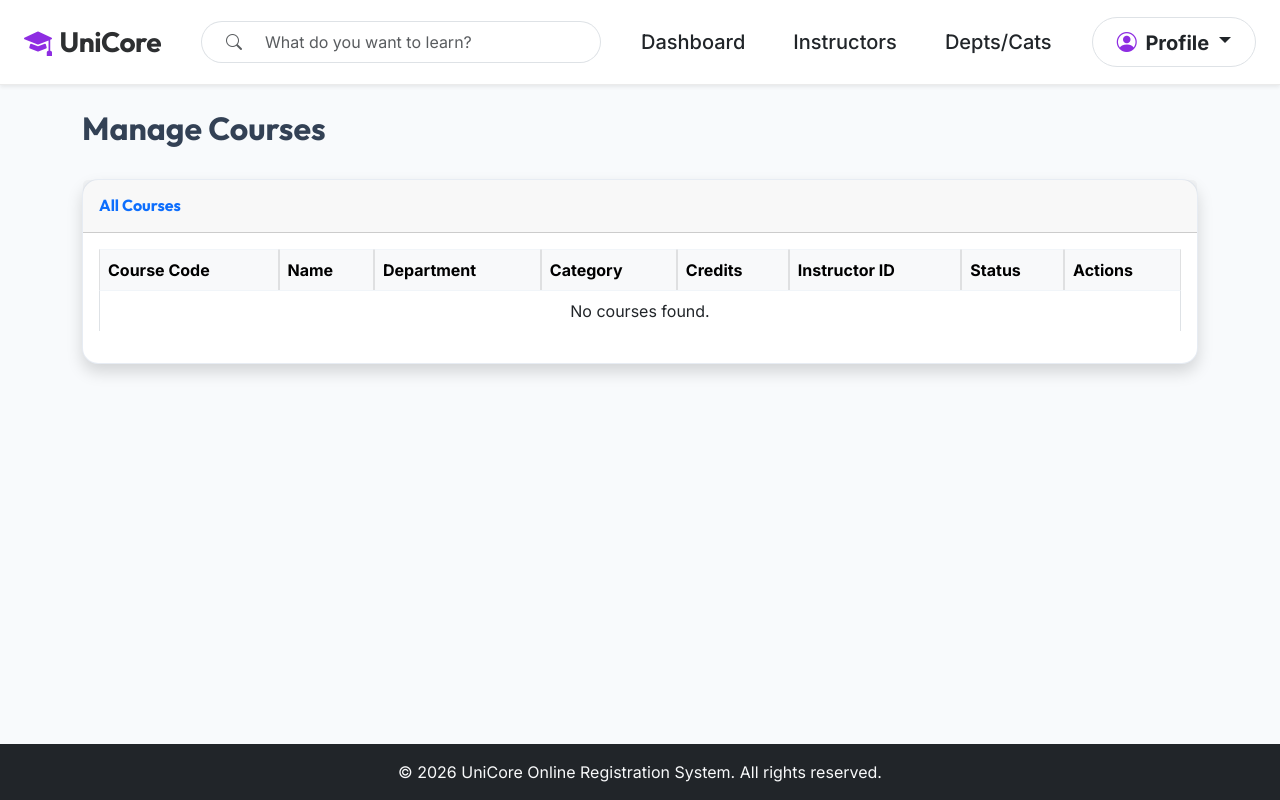
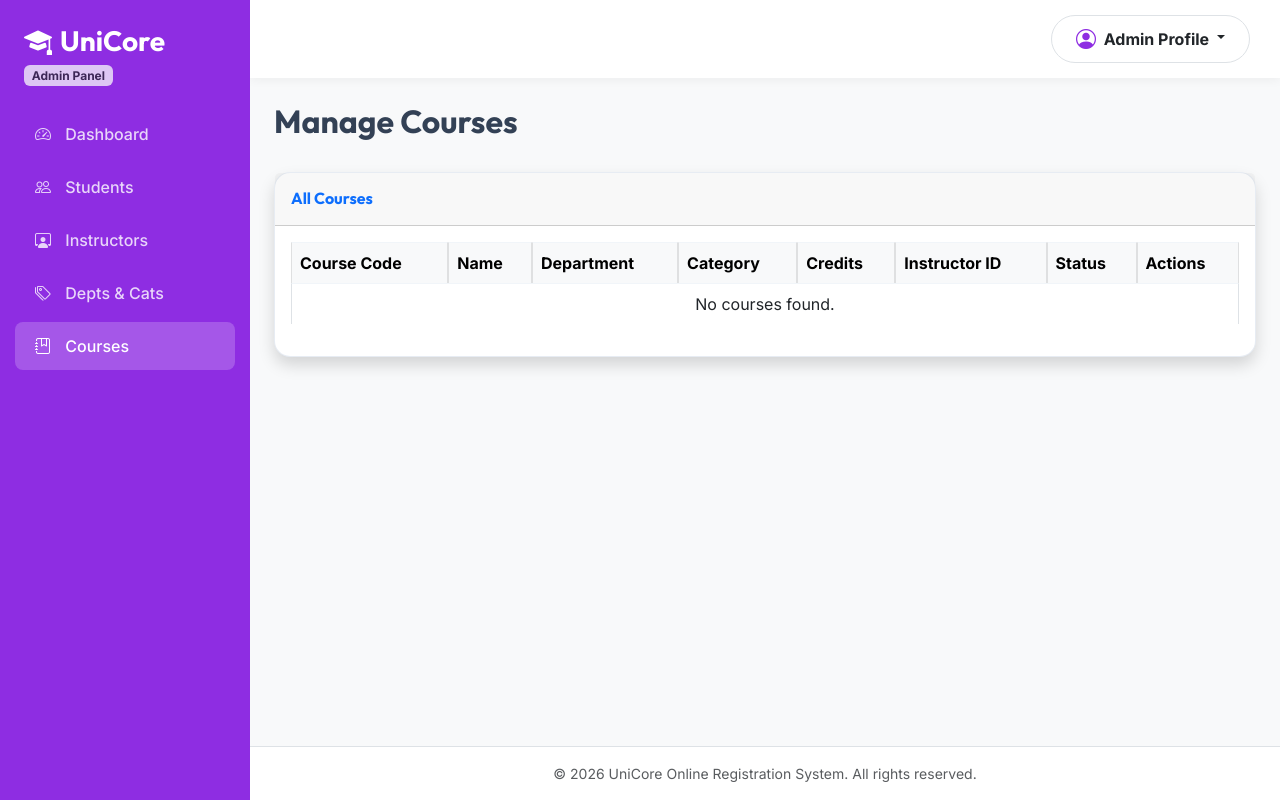
Before and after one commit to MaadhavaM/Online-Course-Registration-System, a Flask app: page /admin/courses in a window 1280 px wide. Run offline with Flask 3, Linux system fonts and the light colour scheme; the visitor is signed in with stand-in values (Sample User, id 1); data that the repository does not hold is empty; parts of the project's set-up code (start-up, migrations or seed data) failed here and were passed over.

Commit message:
initial commit

```diff
--- a/templates/admin/courses.html
+++ b/templates/admin/courses.html
@@ -1,4 +1,4 @@
-{% extends "base.html" %}
+{% extends "admin_base.html" %}
 {% block title %}Manage Courses - UniCore{% endblock %}
 
 {% block content %}
--- a/templates/admin/dashboard.html
+++ b/templates/admin/dashboard.html
@@ -1,4 +1,4 @@
-{% extends "base.html" %}
+{% extends "admin_base.html" %}
 {% block title %}Admin Dashboard - UniCore{% endblock %}
 
 {% block content %}
--- a/templates/admin/dept_cat.html
+++ b/templates/admin/dept_cat.html
@@ -1,4 +1,4 @@
-{% extends "base.html" %}
+{% extends "admin_base.html" %}
 {% block title %}Departments & Categories - UniCore{% endblock %}
 
 {% block content %}
--- a/templates/admin/instructors.html
+++ b/templates/admin/instructors.html
@@ -1,4 +1,4 @@
-{% extends "base.html" %}
+{% extends "admin_base.html" %}
 {% block title %}Manage Instructors - UniCore{% endblock %}
 
 {% block content %}
--- a/templates/admin/students.html
+++ b/templates/admin/students.html
@@ -1,4 +1,4 @@
-{% extends "base.html" %}
+{% extends "admin_base.html" %}
 {% block title %}Manage Students - UniCore{% endblock %}
 
 {% block content %}
--- /dev/null
+++ b/templates/admin_base.html
@@ -0,0 +1,133 @@
+<!DOCTYPE html>
+<html lang="en">
+<head>
+    <meta charset="UTF-8">
+    <meta name="viewport" content="width=device-width, initial-scale=1.0">
+    <title>{% block title %}UniCore Admin Dashboard{% endblock %}</title>
+    <!-- Bootstrap 5 CSS -->
+    <link href="https://cdn.jsdelivr.net/npm/bootstrap@5.3.0/dist/css/bootstrap.min.css" rel="stylesheet">
+    <!-- Bootstrap Icons -->
+    <link rel="stylesheet" href="https://cdn.jsdelivr.net/npm/bootstrap-icons@1.10.5/font/bootstrap-icons.css">
+    <!-- Google Fonts -->
+    <link href="https://fonts.googleapis.com/css2?family=Inter:wght@300;400;500;600;700&family=Outfit:wght@400;500;600;700;800&display=swap" rel="stylesheet">
+    <!-- Custom CSS -->
+    <link rel="stylesheet" href="{{ url_for('static', filename='css/style.css') }}">
+    <style>
+        body {
+            background-color: #f8f9fa;
+        }
+        .admin-sidebar {
+            min-height: 100vh;
+            background-color: #8E2DE2;
+            color: white;
+            position: fixed;
+            top: 0;
+            left: 0;
+            width: 250px;
+            z-index: 1000;
+        }
+        .admin-sidebar a {
+            color: rgba(255, 255, 255, 0.8);
+            text-decoration: none;
+            padding: 12px 20px;
+            display: block;
+            border-radius: 8px;
+            margin: 5px 15px;
+            transition: all 0.3s;
+            font-weight: 500;
+        }
+        .admin-sidebar a:hover, .admin-sidebar a.active {
+            background-color: rgba(255, 255, 255, 0.2);
+            color: white;
+        }
+        .admin-sidebar a i {
+            margin-right: 10px;
+        }
+        .admin-content {
+            margin-left: 250px;
+            min-height: 100vh;
+            display: flex;
+            flex-direction: column;
+        }
+        .admin-header {
+            background-color: white;
+            padding: 15px 30px;
+            box-shadow: 0 2px 10px rgba(0,0,0,0.05);
+            display: flex;
+            justify-content: flex-end;
+            align-items: center;
+        }
+    </style>
+</head>
+<body>
+
+    <!-- Sidebar -->
+    <div class="admin-sidebar py-4">
+        <div class="px-4 mb-4">
+            <h3 class="fw-bold text-white mb-1">
+                <i class="bi bi-mortarboard-fill me-2"></i>UniCore
+            </h3>
+            <span class="badge bg-light text-dark opacity-75">Admin Panel</span>
+        </div>
+
+        <div class="mt-4">
+            <a href="{{ url_for('admin.dashboard') }}" class="{% if request.endpoint == 'admin.dashboard' %}active{% endif %}">
+                <i class="bi bi-speedometer2"></i> Dashboard
+            </a>
+            <a href="{{ url_for('admin.manage_students') }}" class="{% if request.endpoint == 'admin.manage_students' %}active{% endif %}">
+                <i class="bi bi-people"></i> Students
+            </a>
+            <a href="{{ url_for('admin.manage_instructors') }}" class="{% if request.endpoint == 'admin.manage_instructors' %}active{% endif %}">
+                <i class="bi bi-person-workspace"></i> Instructors
+            </a>
+            <a href="{{ url_for('admin.manage_dept_cat') }}" class="{% if request.endpoint == 'admin.manage_dept_cat' %}active{% endif %}">
+                <i class="bi bi-tags"></i> Depts & Cats
+            </a>
+            <a href="{{ url_for('admin.manage_courses') }}" class="{% if request.endpoint == 'admin.manage_courses' %}active{% endif %}">
+                <i class="bi bi-journal-bookmark"></i> Courses
+            </a>
+        </div>
+    </div>
+
+    <!-- Main Content -->
+    <div class="admin-content">
+        <!-- Header without Search -->
+        <div class="admin-header">
+            <div class="dropdown">
+                <a class="nav-link dropdown-toggle text-dark border fw-bold px-4 py-2 rounded-pill" href="#" role="button" data-bs-toggle="dropdown">
+                    <i class="bi bi-person-circle fs-5 me-1 align-middle" style="color: #8E2DE2;"></i> <span class="align-middle">Admin Profile</span>
+                </a>
+                <ul class="dropdown-menu dropdown-menu-end">
+                    <li><a class="dropdown-item" href="{{ url_for('auth.logout') }}"><i class="bi bi-box-arrow-right me-2"></i>Logout</a></li>
+                </ul>
+            </div>
+        </div>
+
+        <div class="container-fluid p-4 flex-grow-1">
+            {% with messages = get_flashed_messages(with_categories=true) %}
+                {% if messages %}
+                    {% for category, message in messages %}
+                        <div class="alert alert-{{ category }} alert-dismissible fade show shadow-sm" role="alert">
+                            {{ message }}
+                            <button type="button" class="btn-close" data-bs-dismiss="alert" aria-label="Close"></button>
+                        </div>
+                    {% endfor %}
+                {% endif %}
+            {% endwith %}
+
+            {% block content %}{% endblock %}
+        </div>
+
+        <footer class="bg-white text-muted text-center py-3 mt-auto border-top">
+            <div class="container-fluid">
+                <p class="mb-0 small">&copy; 2026 UniCore Online Registration System. All rights reserved.</p>
+            </div>
+        </footer>
+    </div>
+
+    <!-- Bootstrap 5 JS Bundle -->
+    <script src="https://cdn.jsdelivr.net/npm/bootstrap@5.3.0/dist/js/bootstrap.bundle.min.js"></script>
+    <!-- Custom JS -->
+    <script src="{{ url_for('static', filename='js/main.js') }}"></script>
+</body>
+</html>
```
